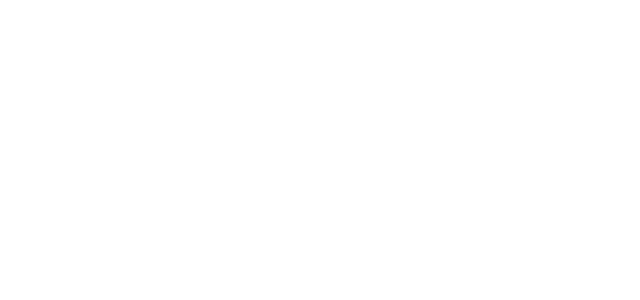
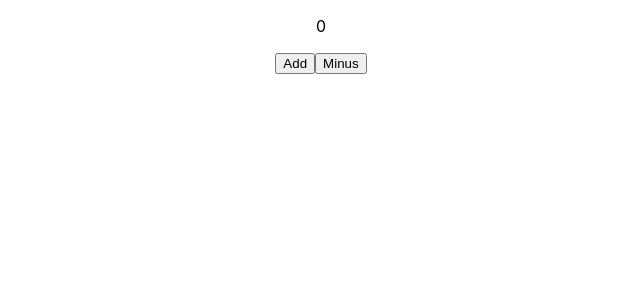
Before and after one commit to upluke/Api_Test, a React (Create React App) app: page / in a window 1280 px wide. Shown: the top 300 px of the page, without its empty margins (319-959 px from the left). Built offline with nearby package versions, Linux system fonts and the light colour scheme.

Commit message:
counter with reactReducer

```diff
--- /dev/null
+++ b/src/components/Counter.tsx
@@ -0,0 +1,39 @@
+import React,{useState,useReducer} from 'react'
+
+
+enum ActionType{
+    INCREMENT_COUNTER="INCREMENT_COUNTER",
+    DECREMENT_COUNTER="DECREMENT_COUNTER"
+}
+interface IReducer{
+    type:ActionType;
+    count:number
+}
+
+interface ICounter{
+    count:number
+}
+const reducer:React.Reducer<ICounter, IReducer>=(state, action)=>{
+    switch(action.type){
+        case ActionType.INCREMENT_COUNTER:
+            return {count: state.count+ action.count}
+        case ActionType.DECREMENT_COUNTER:
+            return {count: state.count- action.count}
+        default:
+            return state
+    }
+
+}
+
+const countValue:number=1
+
+export const Counter=()=>{
+    const [state, dispatch] = useReducer<React.Reducer<ICounter,IReducer>>(reducer, {count:0})
+    return(
+    <div>
+        <p>{state.count}</p>
+        <button onClick={()=>dispatch({type:ActionType.INCREMENT_COUNTER,count:countValue})}>Add</button>
+        <button onClick={()=>dispatch({type:ActionType.DECREMENT_COUNTER,count:countValue})}>Minus</button>
+    </div>
+    )
+}
--- a/src/components/Main.tsx
+++ b/src/components/Main.tsx
@@ -1,5 +1,5 @@
 import React,{useState,useReducer} from 'react'
-
+import {Counter} from './Counter'
 
 enum ActionType{
     INCREMENT_COUNTER="INCREMENT_COUNTER",
@@ -22,7 +22,7 @@
     const [state, dispatch] = useReducer<React.Reducer<ICounter,IReducer>>(reducer, {count:0})
     return(
         <div>
-
+             <Counter />
         </div>
     )
 }
```
